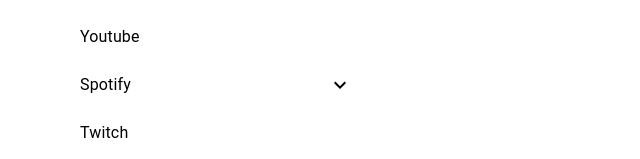
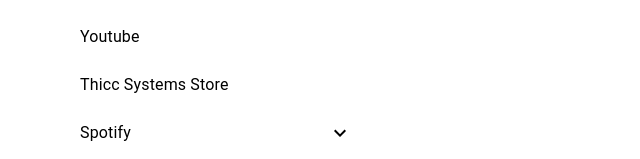
Before and after one commit to leeroywking/Lees_links, a React (Create React App) app: page / in a window 1280 px wide. Shown: the part 235-394 px from the top of the page, without its empty margins (0-640 px from the left). Built offline with nearby package versions, Linux system fonts and the light colour scheme; some icons are missing.

Commit message:
added shopify store

```diff
--- a/src/LinkList.js
+++ b/src/LinkList.js
@@ -114,6 +114,17 @@
           icon="mdi:youtube"
           style={{ "font-size": "1.5em" }}
         />}
+      />
+      <LinkListItem
+        primary="Thicc Systems Store"
+        component="a"
+        href="https://thicc-systems.myshopify.com/"
+        icon={
+          <Icon
+            icon="fontisto:shopify"
+            style={{"font-size": "1.5em"}}
+            />
+        }
       />
       <LinkListItem
         primary="Spotify"
```
Also changed, not shown: 2 other files (tests, documents, lock files or other folders).
